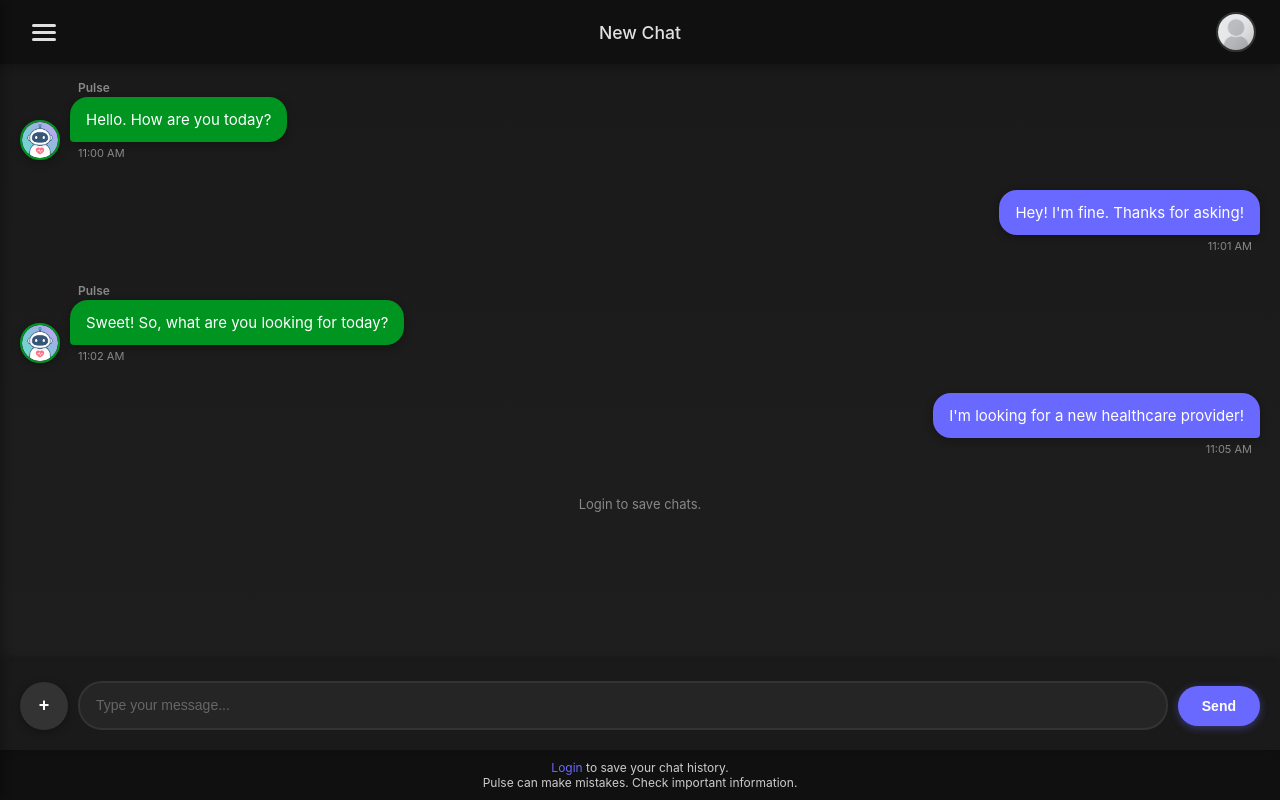
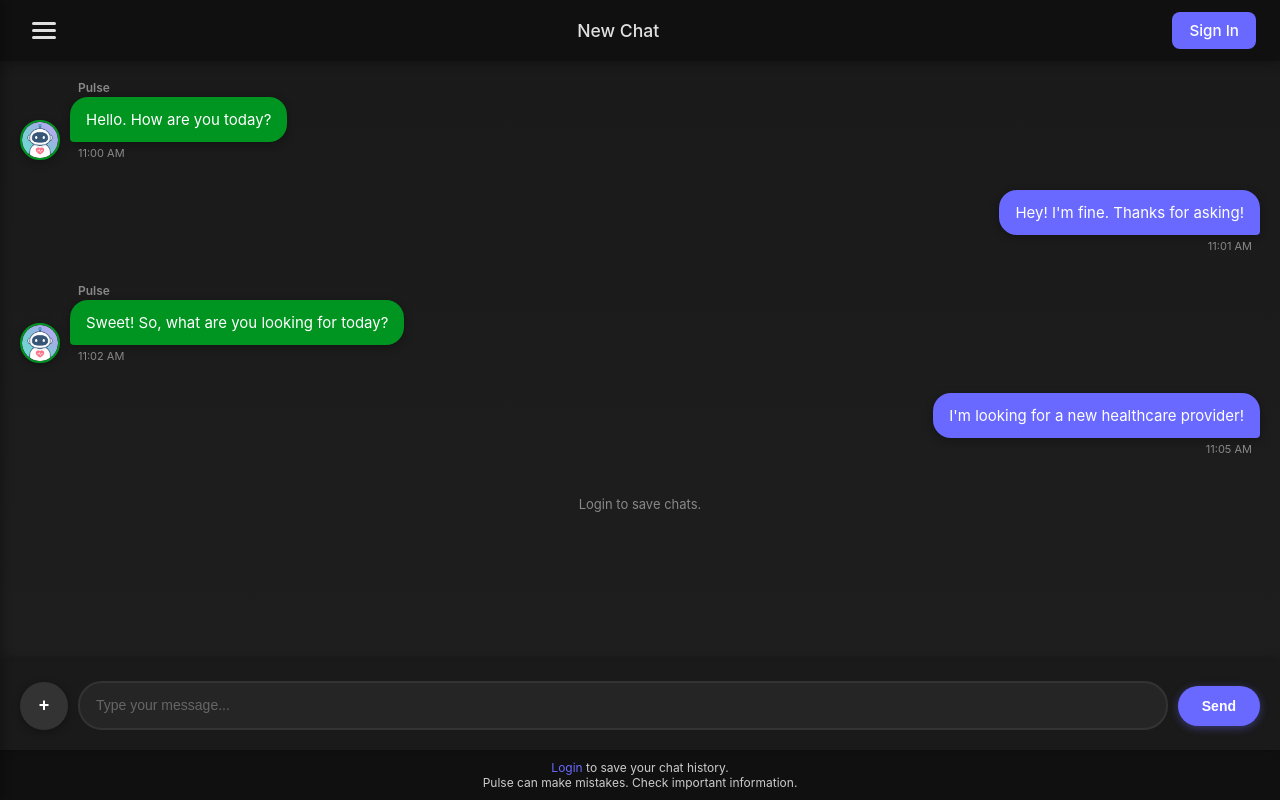
Before and after one commit to joshuayeee/no-patience, a Django app: page / in a window 1280 px wide. Run offline with Django 5.2, Linux system fonts and the light colour scheme; data comes from the database, SQL or seed files in the repository.

Commit message:
moved navbar logic from frontend-changes branch over to main

```diff
--- a/no_patience/templates/no_patience/components/navbar.html
+++ b/no_patience/templates/no_patience/components/navbar.html
@@ -13,7 +13,11 @@
         <span class="bar"></span>
         <span class="bar"></span>
       </button>
+
       <div class="chat-name" id="chatName">{{chat_name}}</div>
+
+      {% if user.is_authenticated %}
+      <div class="profile-wrapper">
         <div class="profile-icon" id="profileIcon">
           <img
             src="{% static 'images/profile-placeholder.png' %}"
@@ -26,6 +30,12 @@
           <a href="/account/">Profile</a>
           <a href="{% url 'logout' %}">Logout</a>
         </div>
+      </div>
+      {% else %}
+      <a href="{% url 'login' %}" class="sign-in-btn">
+        Sign In
+      </a>
+      {% endif %}
     </div>
   </nav>
 
```
Lines whose indentation alone changed are shown as unchanged.
